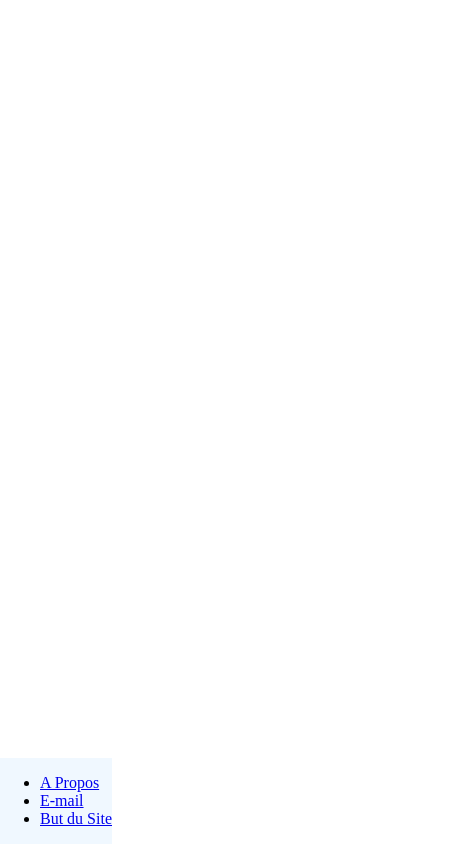
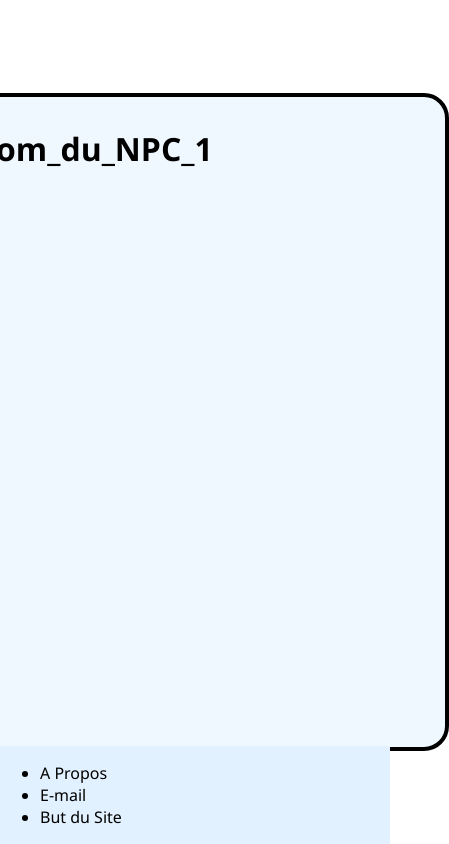
Before and after one commit to DylanCardoso/emf-tib-ECG-F21, a plain HTML site: page index.html in a window 390 px wide. Shown: the whole page, 449 px wide, since content can reach past the window. Drawn offline with Linux system fonts and the light colour scheme.

Commit message:
première Mise En Place des pnj's

```diff
--- /dev/null
+++ b/CSS/animation/animation_pseudo_npc.css
@@ -0,0 +1,14 @@
+.pseudoNPC  {
+    margin-top: 30px;
+    margin-left: 30px;
+    animation: moveUpDown 5s ease-in-out infinite;
+}
+
+@keyframes moveUpDown {
+    0%, 100% {
+        transform: translateY(0);
+    }
+    50% {
+        transform: translateY(-15px);
+    }
+}
--- a/CSS/base.css
+++ b/CSS/base.css
@@ -1,4 +1,11 @@
 html, body {
     padding: 0;
     margin: 0;
+    font-family: 'Segoe UI', Tahoma, Geneva, Verdana, sans-serif;
 }
+
+body {
+    display: flex;
+    align-items: center;
+    justify-content: center;
+}
--- a/CSS/footer.css
+++ b/CSS/footer.css
@@ -2,5 +2,12 @@ footer {
     position: fixed;
     bottom: 0;
     left: 0;
-    background-color: aliceblue;
+    background-color: rgb(226, 241, 255);
+    width: 100%;
 }
+
+/* style des liens du footer (pas de bleu, pas souligné...)*/
+footer a {
+    color: black;
+    text-decoration: none;
+}
--- /dev/null
+++ b/CSS/pnj.css
@@ -0,0 +1,37 @@
+.pnjAndTextBox {
+    background-color: aliceblue;
+    width: 1200px;
+    height: 650px;
+    border: 3pt solid black;
+    border-radius: 25px;
+}
+
+@media screen and (max-width: 1300px) {
+    .pnjAndTextBox {
+        background-color: aliceblue;
+        width: 800px;
+        height: 500px;
+        border: 3pt solid black;
+        border-radius: 25px;
+    }
+}
+
+@media screen and (max-width: 850px) {
+    .pnjAndTextBox {
+        background-color: aliceblue;
+        width: 600px;
+        height: 500px;
+        border: 3pt solid black;
+        border-radius: 25px;
+    }
+}
+
+@media screen and (max-width: 650px) {
+    .pnjAndTextBox {
+        background-color: aliceblue;
+        width: 500px;
+        height: 650px;
+        border: 3pt solid black;
+        border-radius: 25px;
+    }
+}
--- a/index.html
+++ b/index.html
@@ -5,6 +5,9 @@
     <meta name="viewport" content="width=device-width, initial-scale=1.0">
     <title>Document</title>
     <link rel="stylesheet" href="./CSS/footer.css">
+    <link rel="stylesheet" href="./CSS/base.css">
+    <link rel="stylesheet" href="./CSS/pnj.css">
+    <link rel="stylesheet" href="./CSS/animation/animation_pseudo_npc.css">
 </head>
 
 <body>
@@ -13,6 +16,10 @@
     </header>
 
     <main>
+        <div class="pnjAndTextBox">
+             <h1 class="pseudoNPC">nom_du_NPC_1</h1>
+        </div>
+
 
     </main>
 
```
